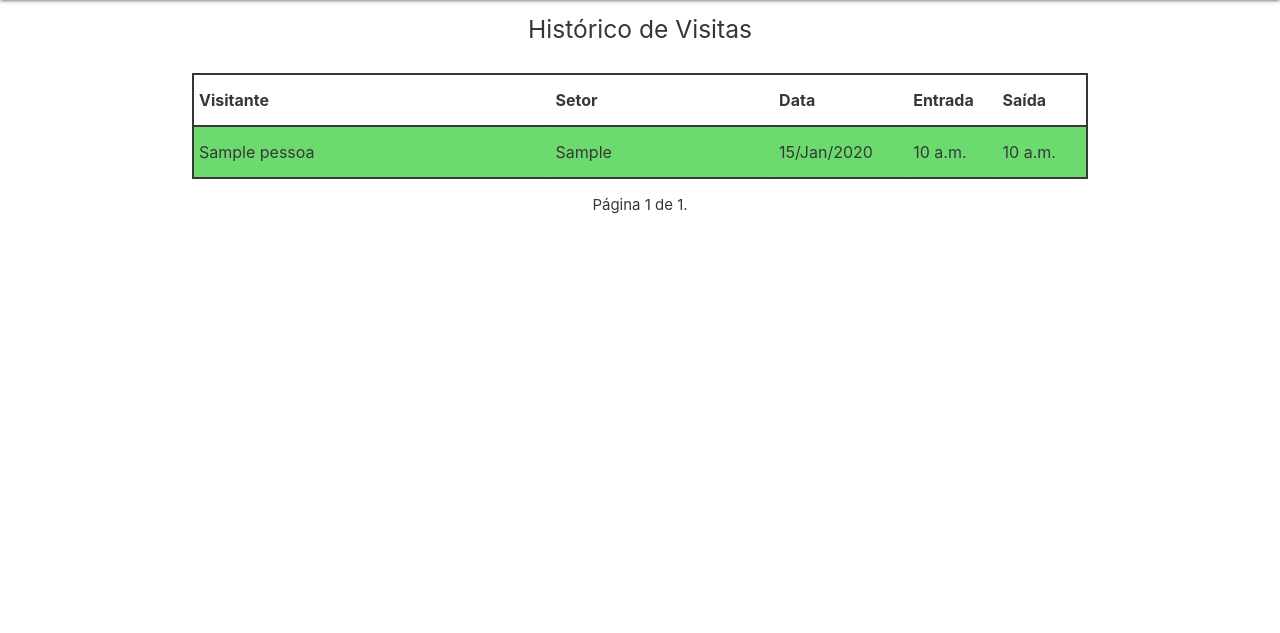
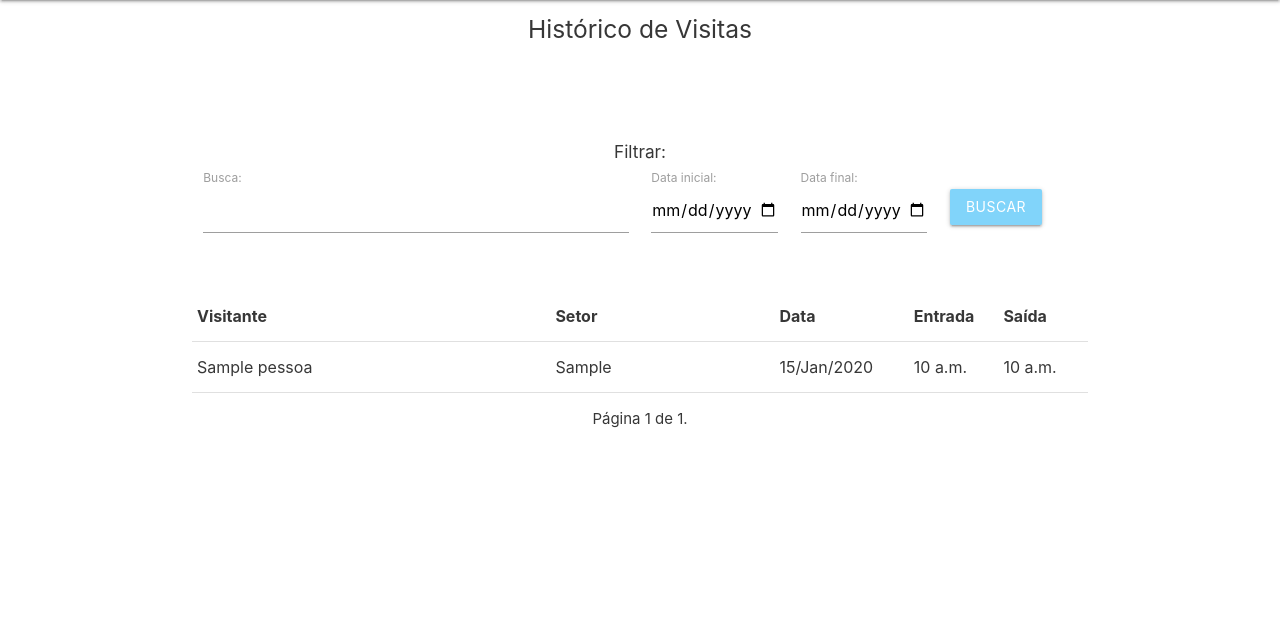
Before and after one commit to camaratc/visita, a Django app: page /historico/ in a window 1280 px wide. Shown: the part 64-697 px from the top of the page. Run offline with Django 3.2, Linux system fonts and the light colour scheme; tables that the repository leaves empty hold one stand-in row (values such as "Sample post"); some libraries are stand-ins or nearby versions.

Commit message:
Implementação de filtros no histórico

```diff
--- a/cadastro/forms.py
+++ b/cadastro/forms.py
@@ -28,3 +28,9 @@ class VisitaForm(forms.ModelForm):
         self.fields['observacao'].required = False
         self.fields['observacao'].widget = forms.Textarea(attrs={'class': 'materialize-textarea'})
         self.fields['pessoa'].widget = forms.HiddenInput()
+
+class FiltroHistoricoForm(forms.Form):
+    # cod = forms.IntegerField(widget=forms.NumberInput(attrs={'class':'form-control cod'}))
+    busca = forms.CharField(required=False)
+    data_inicial = forms.DateField(required=False, widget=forms.DateInput(attrs={'type': 'date'}))
+    data_final = forms.DateField(required=False, widget=forms.DateInput(attrs={'type': 'date'}))
--- a/cadastro/static/css/style.css
+++ b/cadastro/static/css/style.css
@@ -115,6 +115,15 @@ main {
 
 /* Histórico ===== */
 
+.highlight tbody{
+    cursor: pointer;
+}
+
+.filtros{
+    margin-top: 100px;
+    margin-bottom: 50px;
+}
+
 .visitantes-ativos{
     margin-top: 30px;
 }
--- a/cadastro/templates/historico-visitas.html
+++ b/cadastro/templates/historico-visitas.html
@@ -4,7 +4,30 @@
 <div class='container'>
     <h5 class='center-align'>Histórico de Visitas</h5>
 
-    <table class="lista">
+    <form method="GET" class="filtros">
+        <h6 class="center-align">Filtrar:</h6>
+        <div class="row">
+            {% for item in form %}
+            {% if item.id_for_label == "id_busca" %}
+            <div class="col s6">
+                {{ item.label_tag }}
+                {{ item }}
+            </div>
+            {% else %}
+            <div class="col s2">
+                    {{ item.label_tag }}
+                    {{ item }}
+            </div>
+            {% endif %}
+            {% endfor %}
+            <div class="col s2">
+                <button class="btn submit-recuo btn waves-effect waves-light light-blue lighten-3" type="submit">Buscar</button>
+            </div>
+        </div>
+    </form>
+
+    <table class="highlight">
+        <thead>
             <tr>
                 <th width="40%">Visitante</th>
                 <th width="25%">Setor</th>
@@ -12,11 +35,13 @@
                 <th width="10%">Entrada</th>
                 <th width="10%">Saída</th>
             </tr>
+        </thead>
+        <tbody>
             {% for item in visitas %}
             {% if item.horarioSaida == None %}
-            <tr class='visita-item visitando' onclick="window.location=`{% url 'cadastro:visita_detalhes' pk=item.pk %}`">
+                <tr onclick="window.location=`{% url 'cadastro:visita_detalhes' pk=item.pk %}`">
             {% else %}
-            <tr class='visita-item' onclick="window.location=`{% url 'cadastro:visita_detalhes' pk=item.pk %}`">
+                <tr onclick="window.location=`{% url 'cadastro:visita_detalhes' pk=item.pk %}`">
             {% endif %}
                     <td>{{ item.pessoa.nome }}</td>
                     <td>{{ item.setor }}</td>
@@ -29,6 +54,7 @@
                     {% endif %}
                 </tr>
             {% endfor %}
+        </tbody>
     </table>
 
     <div class="pagination center-align">
--- a/cadastro/views.py
+++ b/cadastro/views.py
@@ -3,6 +3,7 @@ from django.utils import timezone
 from django.core import serializers
 from django.http import HttpResponse
 from django.db import connection
+from django.db.models import Q
 from django.core.paginator import EmptyPage, PageNotAnInteger, Paginator
 import datetime
 
@@ -11,6 +12,7 @@ from .models import Visita
 
 from .forms import PessoaForm
 from .forms import VisitaForm
+from .forms import FiltroHistoricoForm
 
 def index(request):
     return render(request, 'home.html', {})
@@ -64,13 +66,62 @@ def api_pessoas(request):
     return HttpResponse(lista, content_type="application/json")
 
 def historico_visitas(request):
-    visitas_lista = Visita.objects.all().order_by('-data', '-horarioEntrada')
+    if request.method == "GET":
+        form = FiltroHistoricoForm(request.GET)
+
+        if form.is_valid():
+            if(form.cleaned_data['data_inicial'] and form.cleaned_data['data_final']):
+                visitas_lista = Visita.objects.filter(
+                    (
+                        (
+                            Q(pessoa__nome__icontains=form.cleaned_data['busca']) |
+                            Q(setor__icontains=form.cleaned_data['busca'])
+                        ) &
+                        Q(data__range=(
+                            form.cleaned_data['data_inicial'],
+                            form.cleaned_data['data_final'])
+                        )
+                    ),
+                ).order_by('-data', '-horarioEntrada')
+            elif(form.cleaned_data['data_inicial'] and not form.cleaned_data['data_final']):
+                print('i')
+                visitas_lista = Visita.objects.filter(
+                    (
+                        (
+                            Q(pessoa__nome__icontains=form.cleaned_data['busca']) |
+                            Q(setor__icontains=form.cleaned_data['busca'])
+                        ) &
+                        Q(data__gte=form.cleaned_data['data_inicial'])
+                    ),
+                ).order_by('-data', '-horarioEntrada')
+            elif(not form.cleaned_data['data_inicial'] and form.cleaned_data['data_final']):
+                print('f')
+                visitas_lista = Visita.objects.filter(
+                    (
+                        (
+                            Q(pessoa__nome__icontains=form.cleaned_data['busca']) |
+                            Q(setor__icontains=form.cleaned_data['busca'])
+                        ) &
+                        Q(data__lte=form.cleaned_data['data_final'])
+                    ),
+                ).order_by('-data', '-horarioEntrada')
+            else:
+                if(form.cleaned_data['busca']):
+                    visitas_lista = Visita.objects.filter(
+                        Q(pessoa__nome__icontains=form.cleaned_data['busca']) |
+                        Q(setor__icontains=form.cleaned_data['busca'])
+                    ).order_by('-data', '-horarioEntrada')
+                else:
+                    visitas_lista = Visita.objects.all().order_by('-data', '-horarioEntrada')
+    else:
+        form = FiltroHistoricoForm()
+
     paginator = Paginator(visitas_lista, 10)
 
     page = request.GET.get('page')
     visitas = paginator.get_page(page)
 
-    return render(request, 'historico-visitas.html', {'visitas': visitas})
+    return render(request, 'historico-visitas.html', {'visitas': visitas, 'form': form})
 
 def visita_detalhes(request, pk):
     visita = get_object_or_404(Visita, pk=pk)
```
Lines whose indentation alone changed are shown as unchanged.
